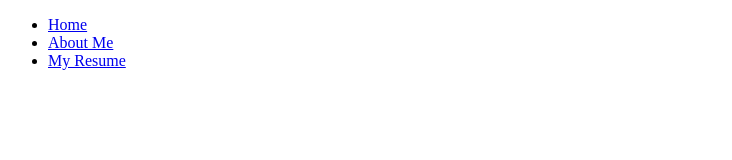
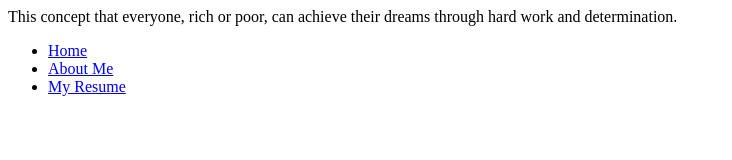
Before and after one commit to CCPS3948171/CCPS394817.github.io, a plain HTML site: page index.html in a window 1280 px wide. Shown: the whole page, without its empty margins (0-732 px from the left). Drawn offline with Linux system fonts and the light colour scheme.

Commit message:
Update index.html

```diff
--- a/index.html
+++ b/index.html
@@ -1,6 +1,7 @@
 <!DOCTYPE html>
 <html>
  <head>
+  This concept that everyone, rich or poor, can achieve their dreams through hard work and determination.
  </head>
  <header>
   <nav>
```
